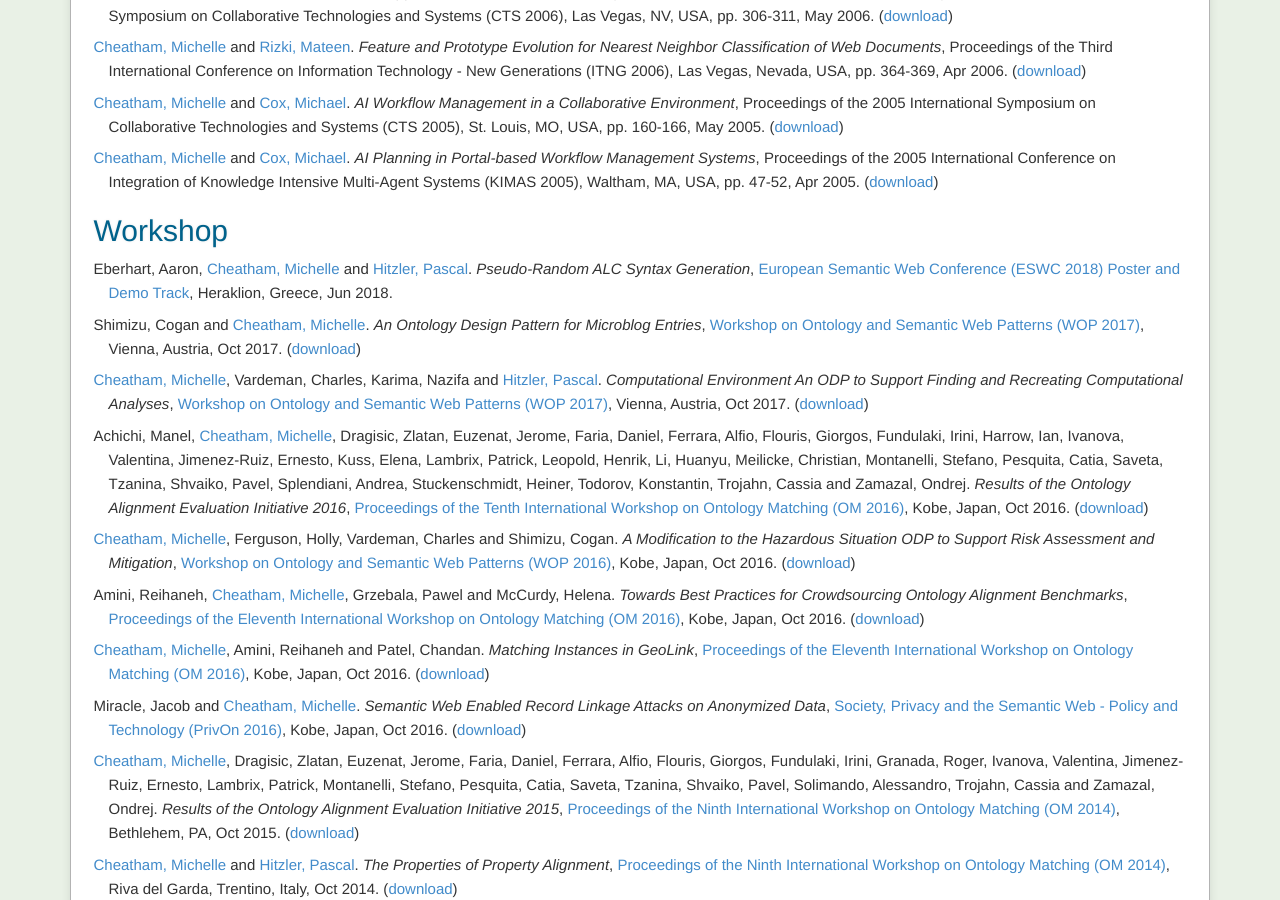
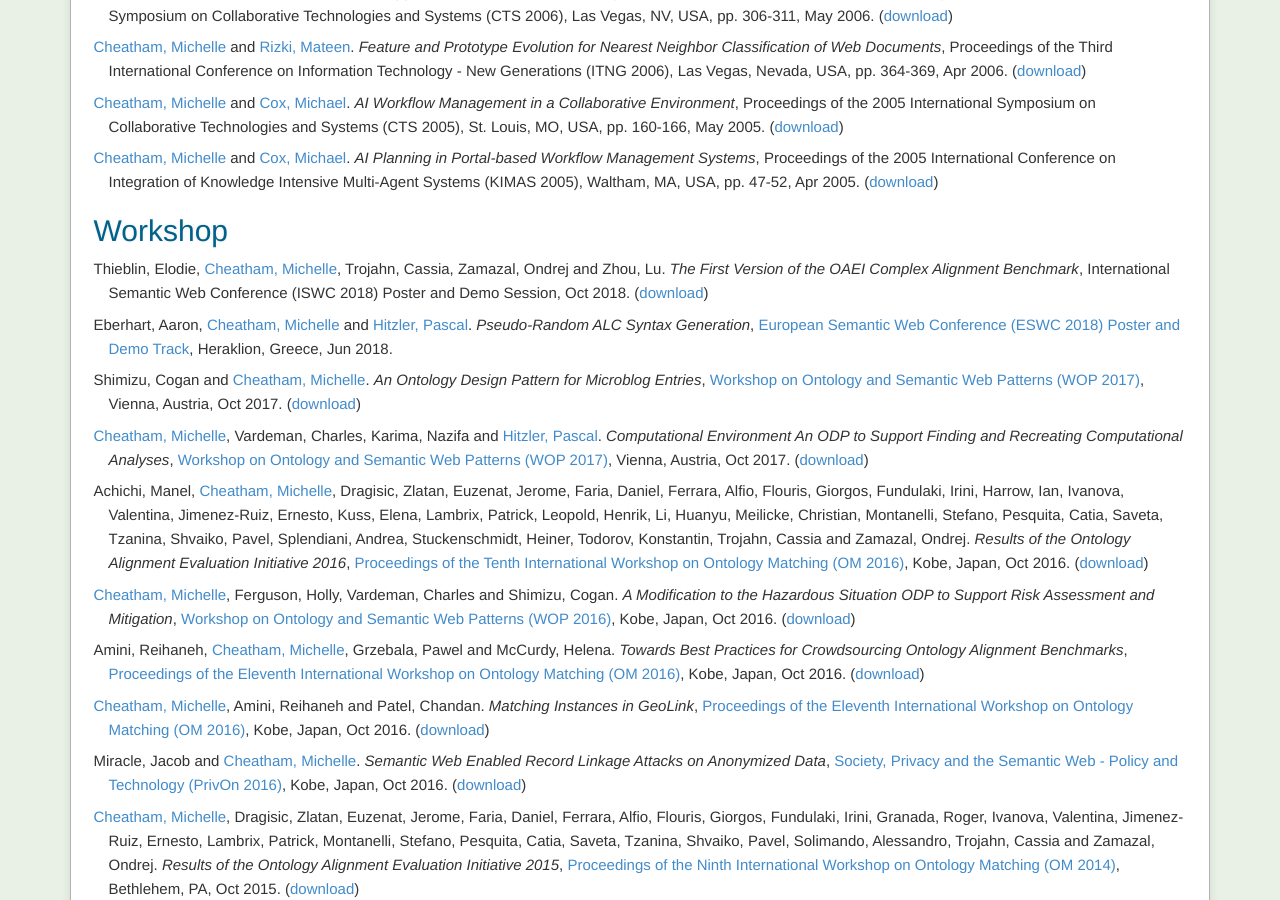
Before and after one commit to mcheatham/mcheatham.github.io, a Jekyll site: the page built from publications.md, in a window 1280 px wide and 900 px high, scrolled down 1167 px. Built offline with Jekyll 4.4.1, drawn with Linux system fonts in a browser that asks for light colours.

Commit message:
Added OM complex alignment poster paper at ISWC 2018

```diff
--- a/_data/papers.yaml
+++ b/_data/papers.yaml
@@ -1,4 +1,17 @@
 # listed in reverse order by date
+- title: The First Version of the OAEI Complex Alignment Benchmark
+  authors:
+    - ethieblin
+    - mcheatham
+    - ctrojahn
+    - ozamazal
+    - lzhou
+  publication: International Semantic Web Conference (ISWC 2018) Poster and Demo Session
+  date: 2018-10-10
+  download: OM_poster_2018_benchmark.pdf
+  type: workshop
+  keywords: alignment
+
 - title: A Complex Alignment Benchmark - GeoLink Dataset
   authors:
     - lzhou
--- a/_data/people.yaml
+++ b/_data/people.yaml
@@ -3,6 +3,10 @@ mcheatham:
   middle: Andreen
   last: Cheatham
   homepage: michellecheatham.com
+
+ethieblin:
+  first: Elodie
+  last: Thieblin
 
 lzhou:
   first: Lu
```
Also changed, not shown: 1 other file.
